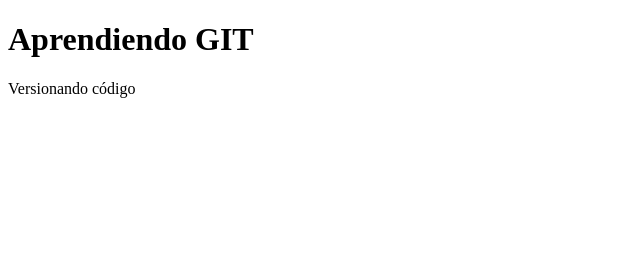
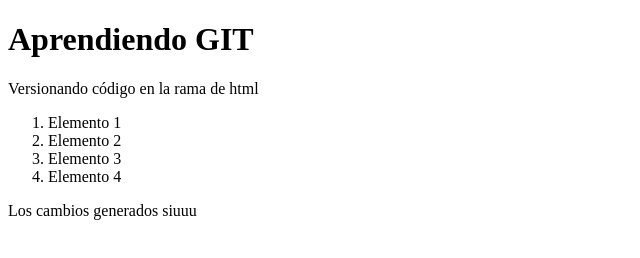
Before and after one commit to GsusAlejandro/Inicio-GIT, a plain HTML site: page index.html in a window 1280 px wide. Shown: the whole page, without its empty margins (0-640 px from the left). Drawn offline with Linux system fonts and the light colour scheme.

Commit message:
Haciendo cambios al index.html en la rama secundaria

```diff
--- a/index.html
+++ b/index.html
@@ -8,6 +8,15 @@
 <body>
     <h1>Aprendiendo GIT</h1>
 
-    <p>Versionando código</p>
+    <p>Versionando código en la rama de html</p>
+
+    <ol>
+        <li>Elemento 1</li>
+        <li>Elemento 2</li>
+        <li>Elemento 3</li>
+        <li>Elemento 4</li>
+    </ol>
+
+    <p>Los cambios generados siuuu</p>
 </body>
 </html>
```
